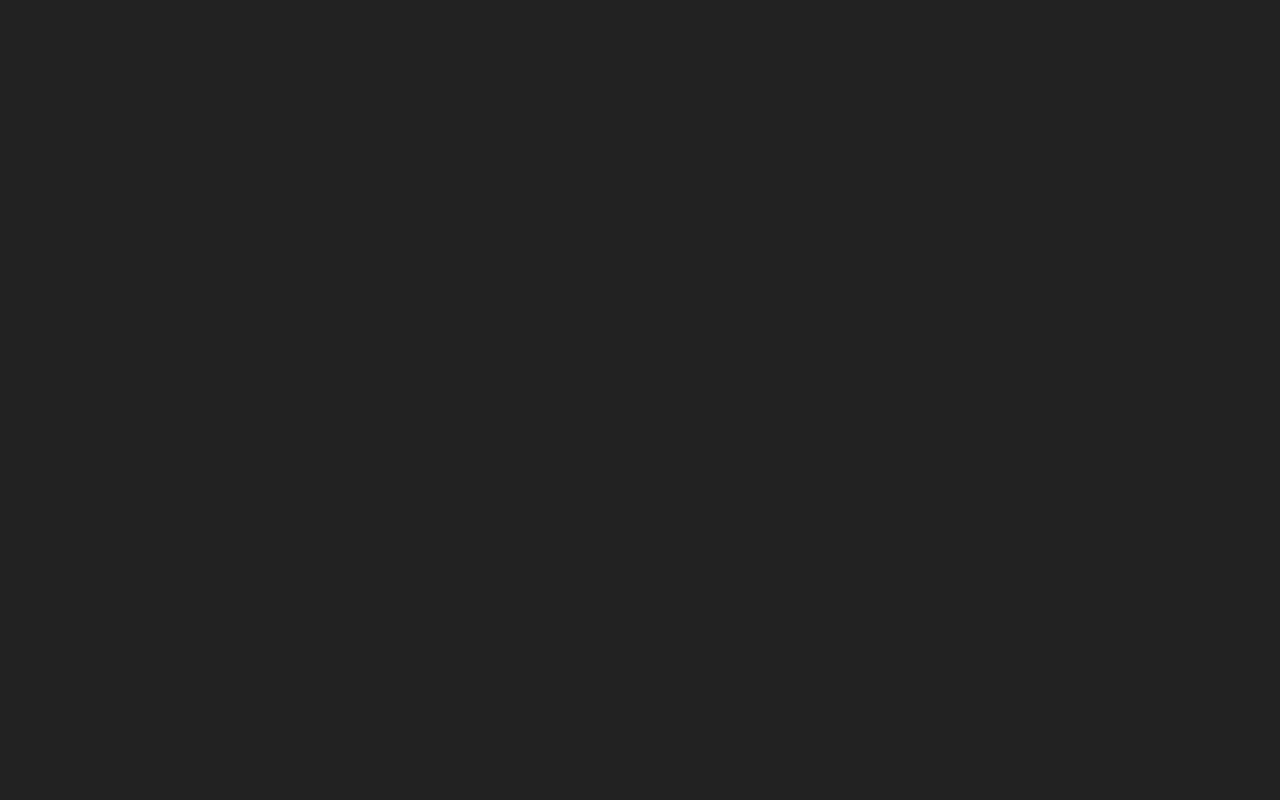
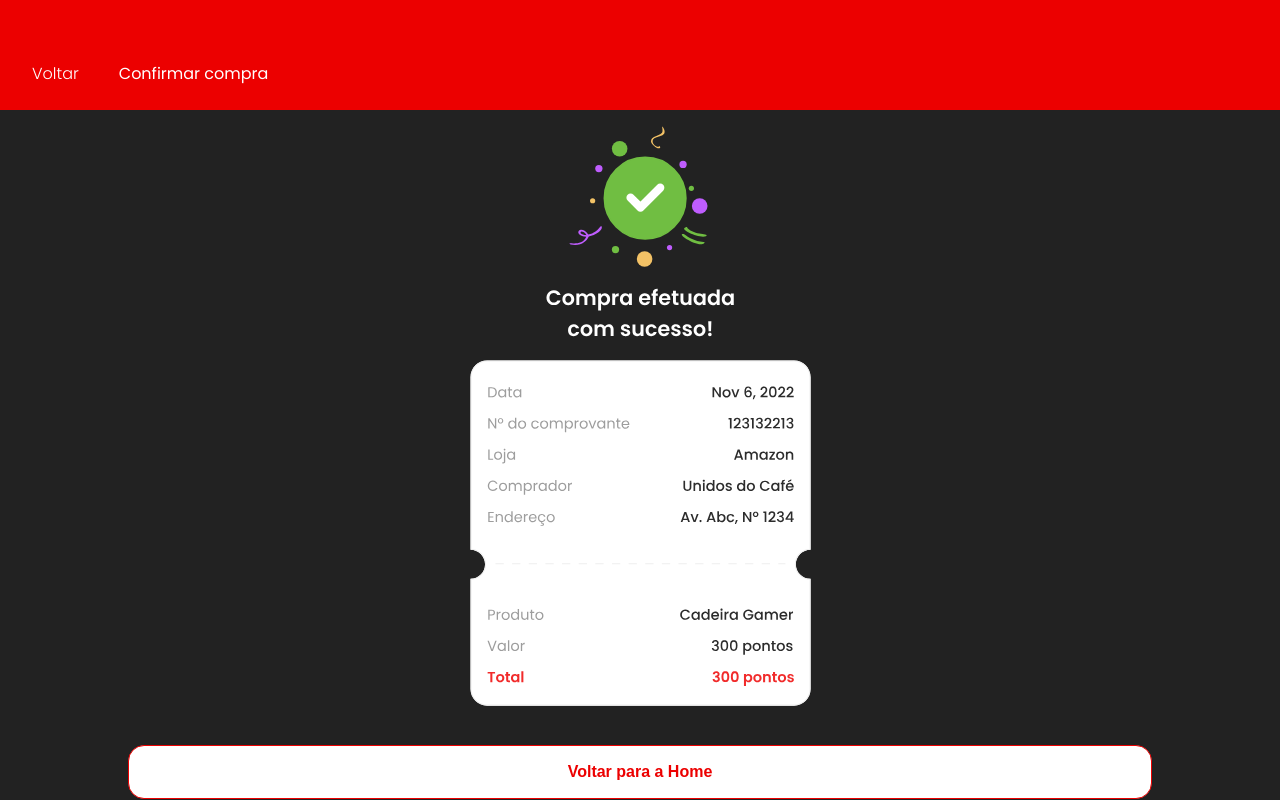
Before and after one commit to guilhermeevencio/chama-gamer-the-code-force, a React (Vite) app: page /order-done in a window 1280 px wide. Before the commit this address had no page. Built offline with nearby package versions, Linux system fonts and the light colour scheme.

Commit message:
feat: add OrderFinnished page to the project.

```diff
--- a/src/Router.jsx
+++ b/src/Router.jsx
@@ -6,6 +6,7 @@ import { Login } from './pages/Login'
 import { Start } from './pages/Start'
 import { PageNotImplemented } from './components/NotImplemented'
 import { Checkout } from './pages/Checkout'
+import { OrderFinnished } from './pages/OrderFinnished'
 
 export function Router() {
   return (
@@ -22,6 +23,7 @@ export function Router() {
       <Route path="/not-implemented" element={<PageNotImplemented />} />
       <Route path="/login" element={<Login />} />
       <Route path="/actions" element={<PageNotImplemented />} />
+      <Route path="/order-done" element={<OrderFinnished />} />
     </Routes>
   )
 }
--- /dev/null
+++ b/src/pages/OrderFinnished/index.jsx
@@ -0,0 +1,33 @@
+import { Link, useNavigate } from 'react-router-dom'
+import styles from './styles.module.css'
+import checkedArt from '../../assets/checked-art.svg'
+import orderDetailsFinnished from '../../assets/order-details-finnished.svg'
+
+export function OrderFinnished() {
+  const navigate = useNavigate()
+  return (
+    <div>
+      <div className={styles.headerContainer}>
+        <Link className={styles.backLink} to="/shopping">
+          Voltar
+        </Link>
+        <p>Confirmar compra</p>
+      </div>
+      <div style={{ textAlign: 'center', marginTop: '1rem' }}>
+        <img src={checkedArt} alt="compra efetuada com suceso" />
+      </div>
+      <div style={{ textAlign: 'center', marginTop: '1rem' }}>
+        <img src={orderDetailsFinnished} alt="detalhes da compra" />
+      </div>
+      <div className={styles.buttonContainer}>
+        <button
+          type="submit"
+          className={styles.goToHomeButton}
+          onClick={() => navigate('/home')}
+        >
+          Voltar para a Home
+        </button>
+      </div>
+    </div>
+  )
+}
--- /dev/null
+++ b/src/pages/OrderFinnished/styles.module.css
@@ -0,0 +1,34 @@
+.headerContainer {
+  height: 110px;
+  background-color: var(--santander);
+  display: flex;
+  align-items: flex-end;
+  padding-bottom: 1.5rem;
+  gap: 2.5rem;
+  color: white;
+}
+
+.backLink {
+  text-decoration: none;
+  padding-left: 2rem;
+  color: white;
+  font-weight: 300;
+}
+
+.goToHomeButton {
+  width: 80%;
+  margin: auto;
+  border: none;
+  background-color: white;
+  color: var(--santander);
+  border: 1px solid var(--santander);
+  height: 54px;
+  border-radius: 16px;
+  font-size: 1rem;
+  font-weight:600
+}
+
+.buttonContainer {
+  margin-top: 2rem;
+  text-align: center;
+}
```
Also changed, not shown: src/assets/checked-art.svg (added), src/assets/order-details-finnished.svg (added), src/index.css (line endings or trailing spaces).
